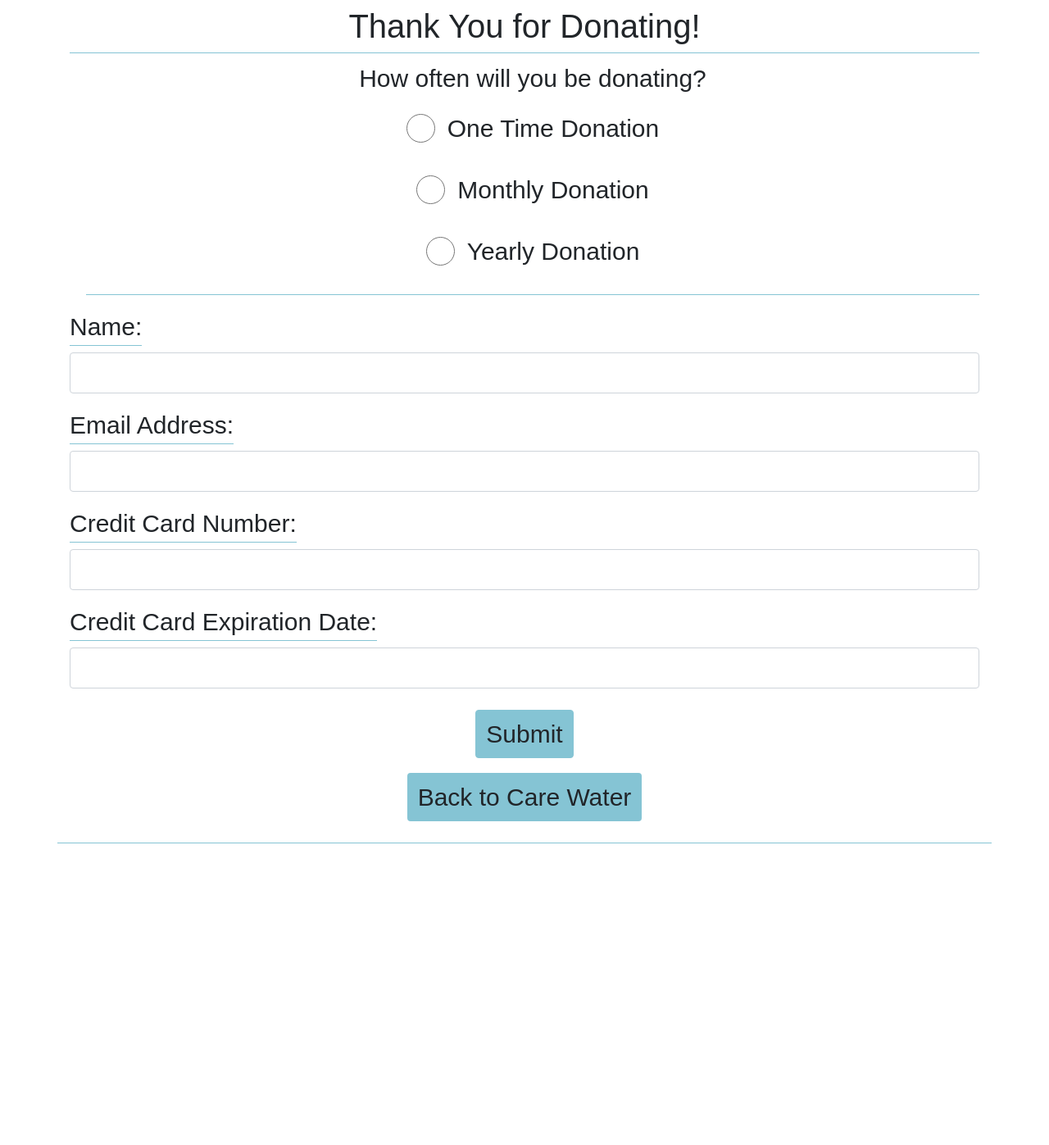
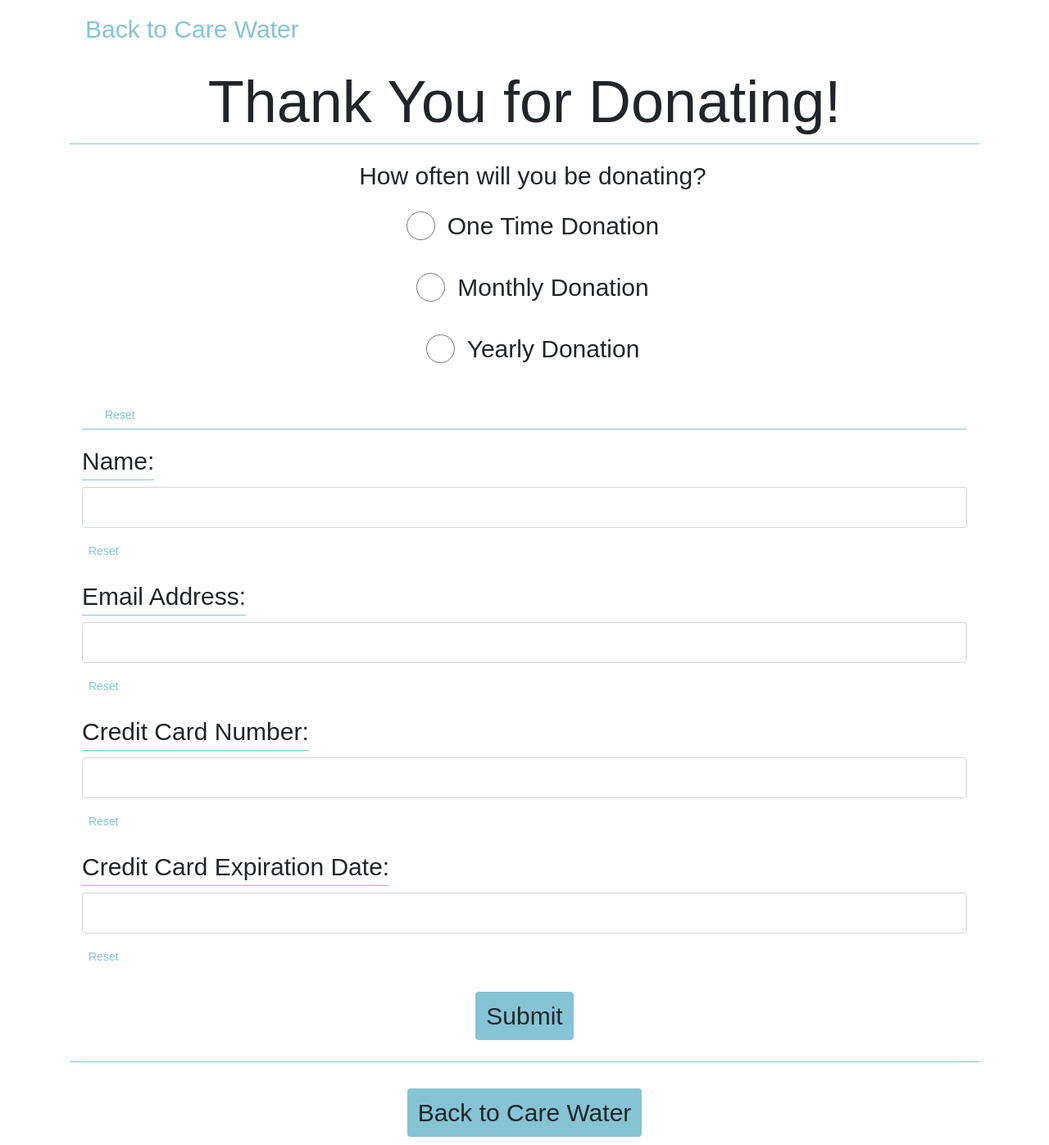
Before and after one commit to STEAM-Center-NYC/streamline-news, a plain HTML site: page onedonate.html in a window 1280 px wide. Shown: the whole page at 82% size. Before the commit the page ends 1029 px from the top, so only its background shows below. Drawn offline with Linux system fonts and the light colour scheme.

Commit message:
Made style changes to animations and text

```diff
--- a/onedonate.html
+++ b/onedonate.html
@@ -6,6 +6,11 @@
     <title>Donate</title>
     <link href="bootstrap.css" rel="stylesheet">
     <style>
+      input[type=reset] {
+        height: 5%;
+        text-decoration: none;
+      }
+
       @media screen and (max-width: 479px) {
         .btn {
           height: 70%;
@@ -91,12 +96,13 @@
     </style>
   </head>
   <body>
-    <main class="container border-bottom border-primary">
-    <h2 class="h1 p-2 text-center border-bottom border-primary">Thank You for Donating!</h2>
-    <form>
+    <main class="container">
+      <a href="charity.html" class="btn bg-white btn-link btn-sm mt-2">Back to Care Water</a>
+    <p class="display-3 p-2 text-center border-bottom border-primary">Thank You for Donating!</p>
+    <form class="container border-bottom border-primary">
         <div class="mb-3">
-            <div class="mb-3 form-check">
-                <div class="text-center border-bottom border-primary">
+            <div class="mb-3 form-check border-bottom border-primary">
+                <div class="text-center">
                   <p>How often will you be donating?</p>
                   <div class="form-check">
                         <input class="form-check-input" type="radio" name="flexRadioDefault" id="flexRadioOne">
@@ -117,31 +123,38 @@
                         </label>
                       </div>
                 </div>
+                <div>
+                <input class="btn-link btn-sm border-0 bg-white" type="reset" value="Reset"/>
+                </div>
             </div>
             <div class="mb-3">
               <label for="InputName" class="form-label border-bottom border-primary">Name:</label>
               <input type="text" class="form-control" id="InputName">
+              <input class="btn-link btn-sm border-0 bg-white" type="reset" value="Reset"/>
           </div>
             <div class="mb-3">
                 <label for="InputEmail" class="form-label border-bottom border-primary">Email Address:</label>
                 <input type="text" class="form-control" id="InputEmail" aria-describedby="emailHelp">
+                <input class="btn-link btn-sm border-0 bg-white" type="reset" value="Reset"/>
             </div>
           <div class="mb-3">
             <label for="InputCreditNumber" class="form-label border-bottom border-primary">Credit Card Number:</label>
             <input type="text" class="form-control" id="InputCreditNumber">
+            <input class="btn-link btn-sm border-0 bg-white" type="reset" value="Reset"/>
           </div>
           <div class="mb-3">
             <label for="InputCreditExp" class="form-label border-bottom border-primary">Credit Card Expiration Date:</label>
             <input type="text" class="form-control" id="InputCreditExp">
+            <input class="btn-link btn-sm border-0 bg-white" type="reset" value="Reset"/>
           </div>
           <div class="text-center">
           <button type="submit" class="btn btn-primary">Submit</button>
           </div>
-          <div class="text-center ">
-            <a href="charity.html" class="btn bg-primary mt-2">Back to Care Water</a>
-          </div>
         </div>
     </form>
+    <div class="text-center mt-4">
+      <a href="charity.html" class="btn bg-primary mt-2">Back to Care Water</a>
+    </div>
     </main>
   </body>
 </html>
```
Also changed, not shown: charity.html (+21 -15 lines).
